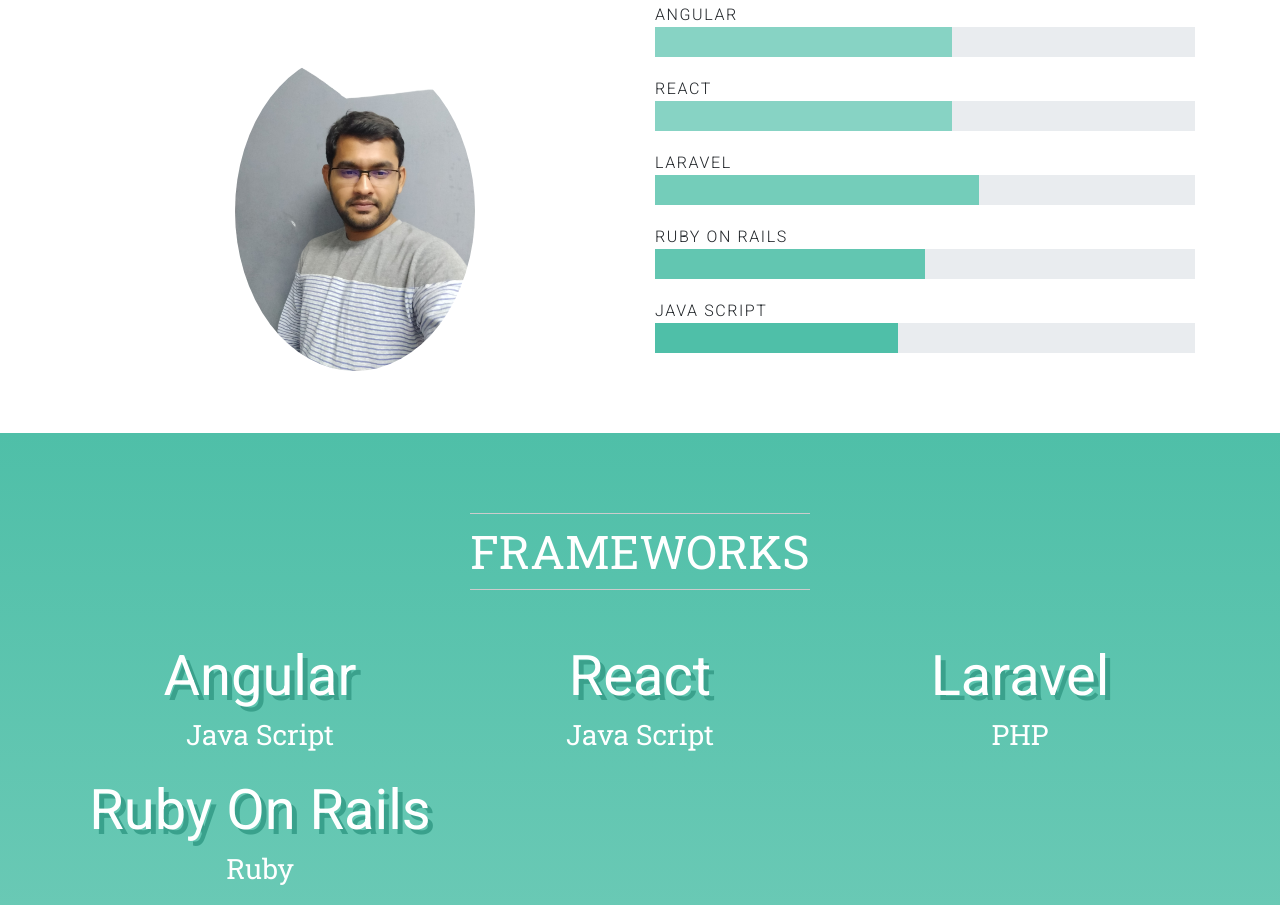
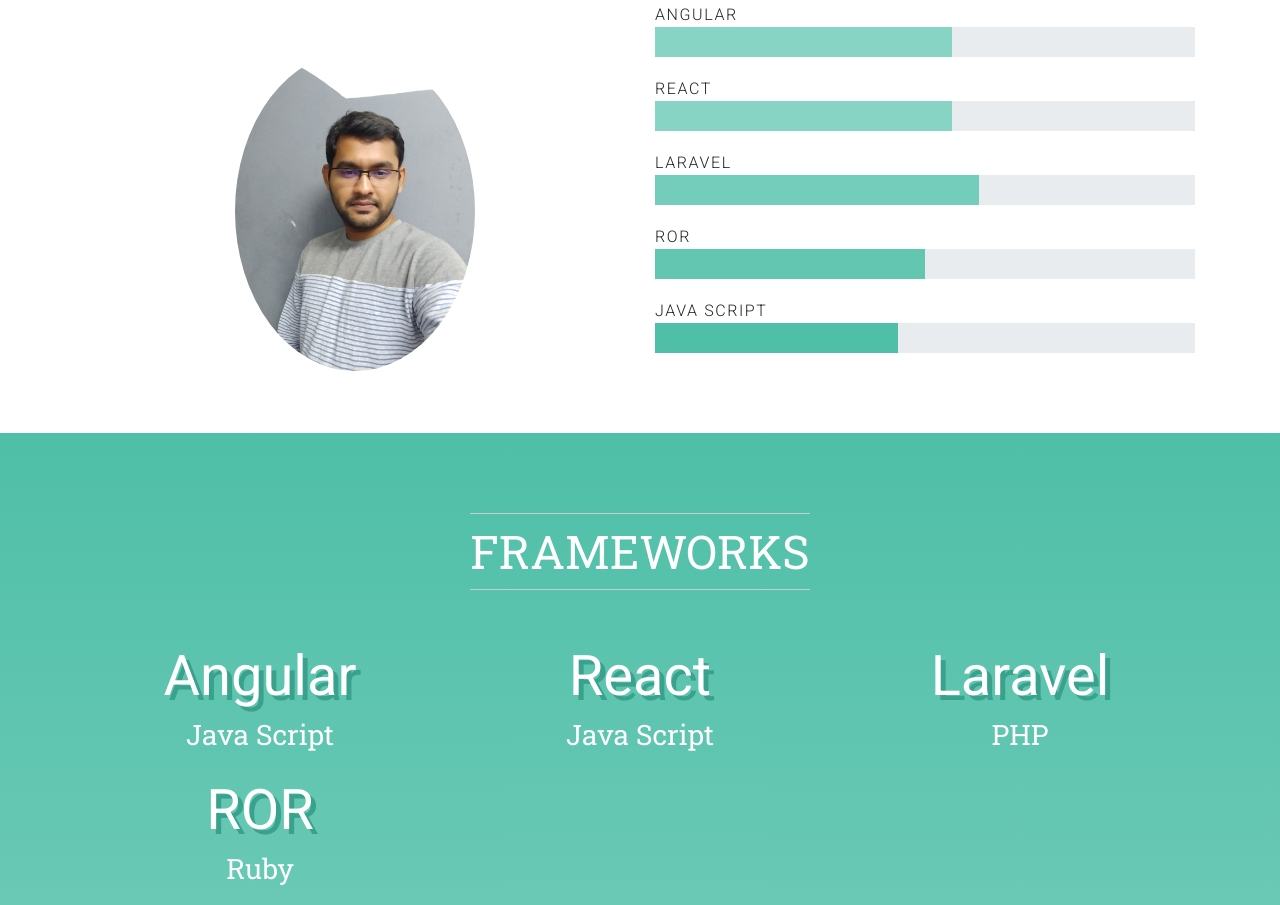
Before and after one commit to SasikumarGanesan/SasikumarGanesan, a plain HTML site: page index.html in a window 1280 px wide. Shown: the part 999-1904 px from the top of the page. Drawn offline with Linux system fonts and the light colour scheme; some packages are replaced by stand-ins of ours.

Commit message:
rails name changed to ROR

```diff
--- a/index.html
+++ b/index.html
@@ -85,7 +85,7 @@
               </div>
             </div>
             <div class="skill-item">
-              <div class="progress-title">Ruby On Rails</div>
+              <div class="progress-title">ROR</div>
               <div class="progress">
                 <div role="progressbar" style="width: 50%" aria-valuenow="90" aria-valuemin="0" aria-valuemax="100" class="progress-bar progress-bar-skill4"></div>
               </div>
@@ -121,7 +121,7 @@
             <h3 class="heading mb-3 text-400">PHP</h3>
           </div>
           <div data-animate="fadeInUp" class="col-lg-4">
-            <div class="icon">Ruby On Rails</div>
+            <div class="icon">ROR</div>
             <h3 class="heading mb-3 text-400">Ruby</h3>
           </div>
         </div>
```
